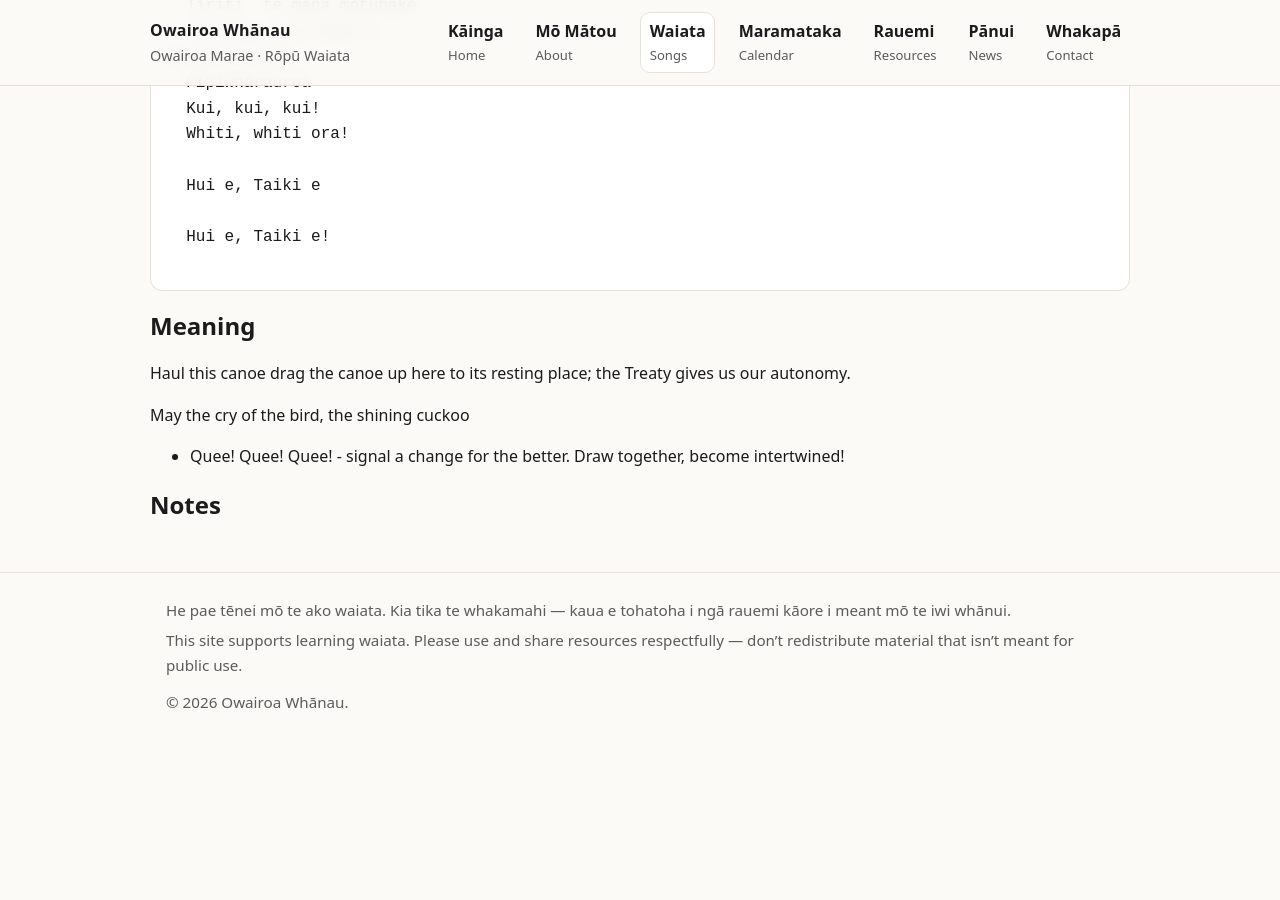
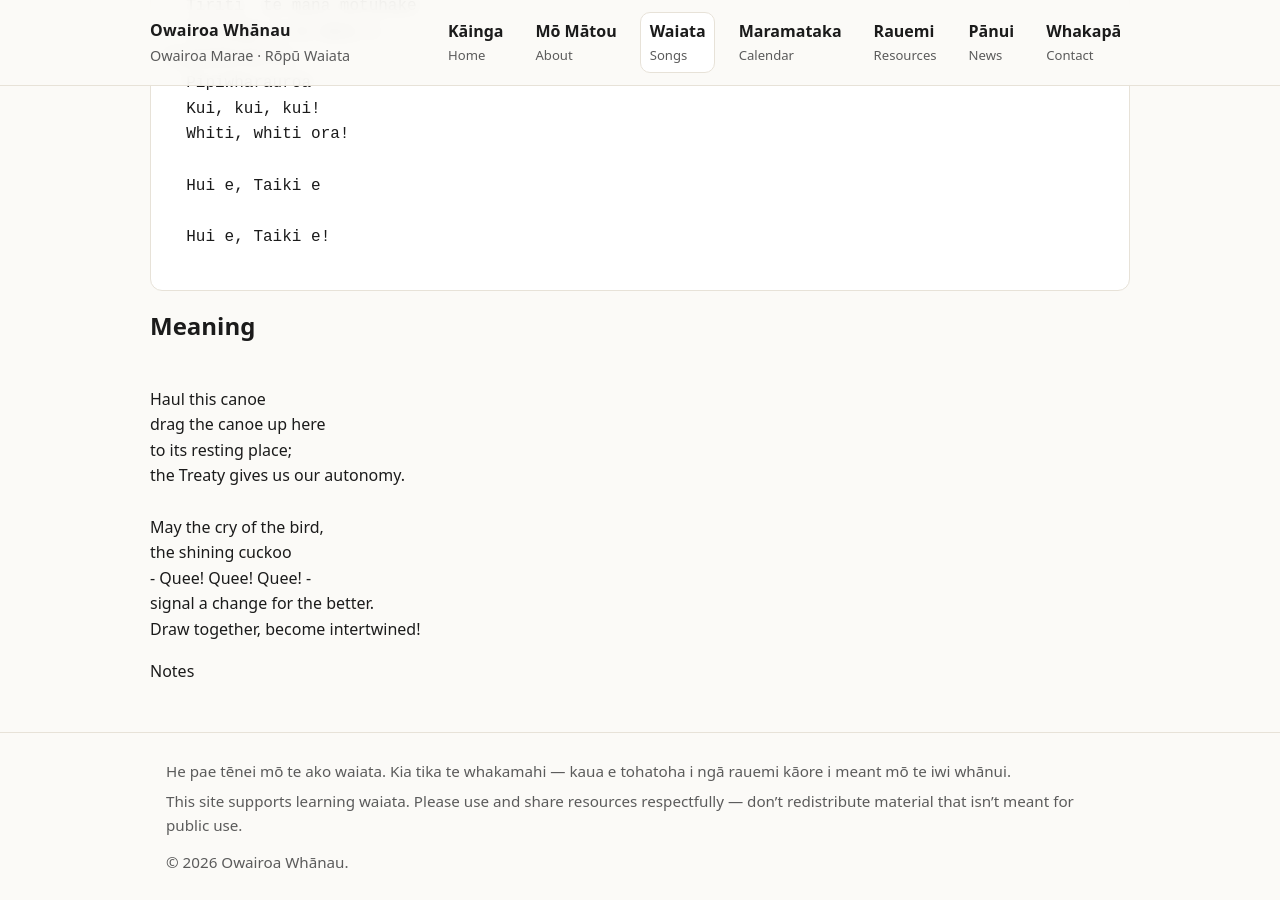
Before and after one commit to Standen-Home/owairoawhanau-site, a Jekyll site: the page built from _waiata/toia-mai.md, in a window 1280 px wide and 900 px high, scrolled down 1062 px. Built offline with Jekyll 4.4.1, drawn with Linux system fonts in a browser that asks for light colours; before the commit the page ends 1802 px from its top, so only the background shows below that.

Commit message:
Normalize remaining waiata slugs (remove s##-) + wrap Meaning for line breaks

```diff
--- a/_waiata/toia-mai.md
+++ b/_waiata/toia-mai.md
@@ -64,6 +64,7 @@ Pipiwharauroa
 
 
 ## Meaning
+<div class="meaning">
 Haul this canoe
 drag the canoe up here
 to its resting place;
@@ -74,5 +75,6 @@ the shining cuckoo
 - Quee! Quee! Quee! -
 signal a change for the better.
 Draw together, become intertwined!
+</div>
 
-## Notes
+Notes
```
Also changed, not shown: other parts of _waiata/toia-mai.md (+1 -1 lines), _reports/slug-update-report-2.md (added, +10 -0 lines), _waiata/e-kore-te-aroha.md (+1 -1 lines), _waiata/e-minaka-ana.md (+4 -2 lines), _waiata/hei-konei-ra.md (+1 -1 lines), _waiata/purea-nei-e-te-hau.md (+4 -2 lines), _waiata/sample-waiata.md (+1 -1 lines).
